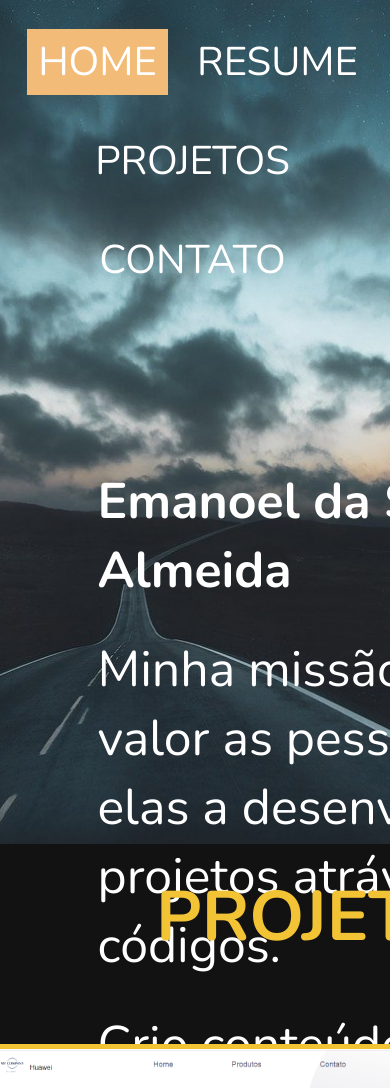
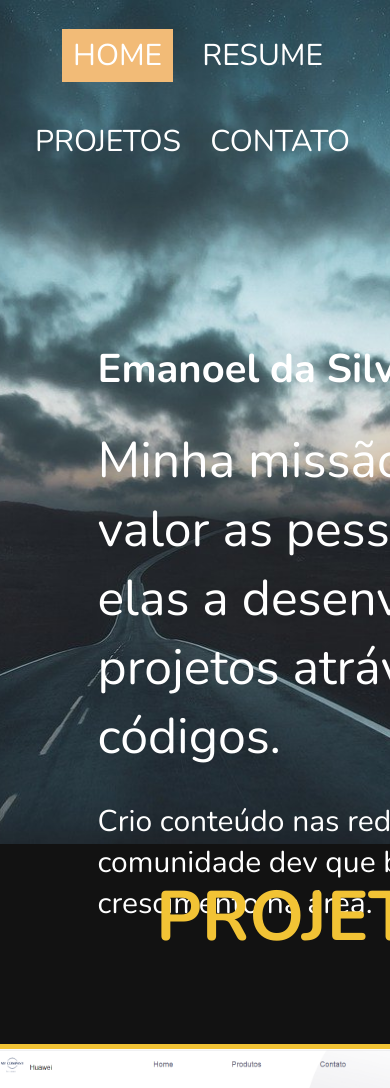
Before and after one commit to emanoelsalmeida/emanoelrepository, a plain HTML site: page index.html in a window 390 px wide. Shown: the top 1088 px of the page. Drawn offline with nearby package versions, Linux system fonts and the light colour scheme.

Commit message:
Add files via upload

```diff
--- a/css/style.css
+++ b/css/style.css
@@ -373,7 +373,7 @@
 
  @media (max-width: 1024px) {
      .nav-links ul li {
-         font-size: 40px;
+         font-size: 30px;
          margin-top:35px;
 
      }
@@ -389,7 +389,7 @@
          top: 50%;
      }
      .inicial-pag h1 {
-         font-size: 50px;
+         font-size: 40px;
          width: 600px;
      }
      .inicial-pag p {
@@ -398,7 +398,7 @@
          font-weight: 400;
      }
      .inicial-pag .space {
-         font-size: 50px;
+         font-size: 30px;
          margin-top: 30px;
          width: 600px;
          font-weight: 400;
```
